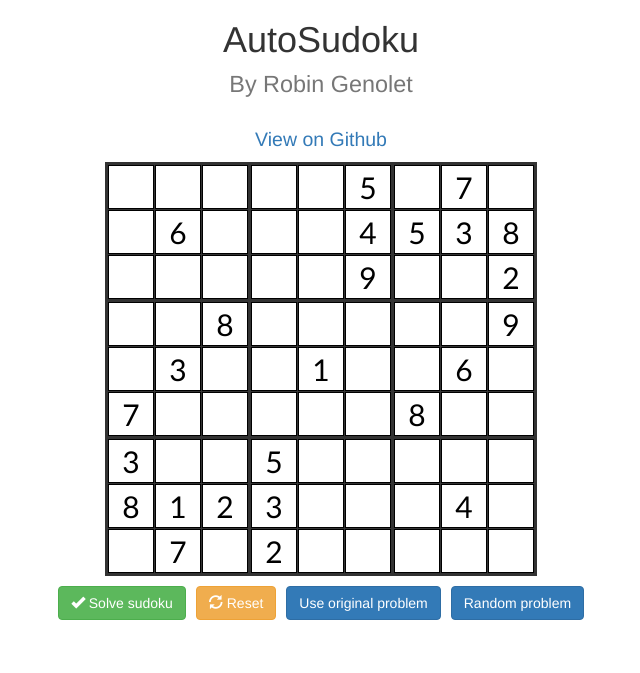
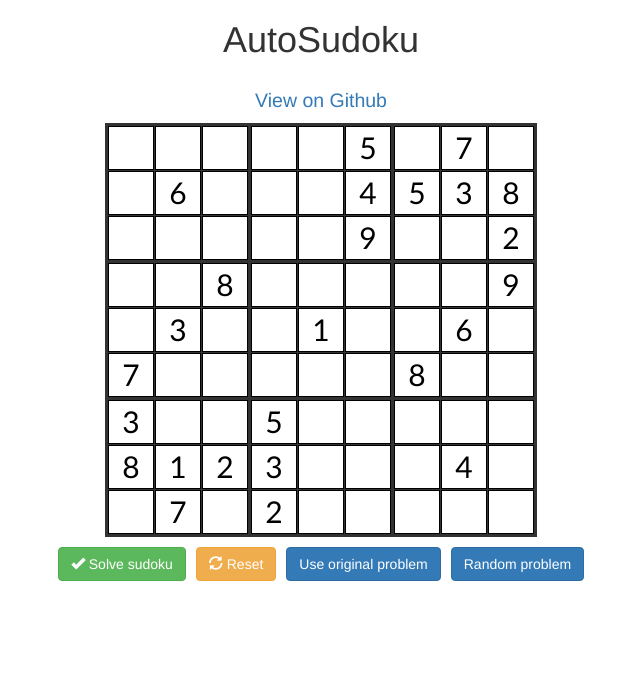
Before and after one commit to robich/AutoSudoku, a plain HTML site: page src/index.html in a window 1280 px wide. Shown: the whole page, without its empty margins (319-959 px from the left). Drawn offline with nearby package versions, Linux system fonts and the light colour scheme.

Commit message:
Update screenshot and readme

```diff
--- a/src/index.html
+++ b/src/index.html
@@ -8,7 +8,7 @@
 	</head>
 	<body>
   	<center>
-			<h1>AutoSudoku<br/><small>By Robin Genolet<small></h1>
+			<h1>AutoSudoku</h1>
 			<h2><small><a href="https://github.com/RobinGenolet/AutoSudoku">View on Github</a></small></h2>
 			<div id="autoSudoku">
 			</div>
```
Also changed, not shown: images/screen.png, 1 other file.
